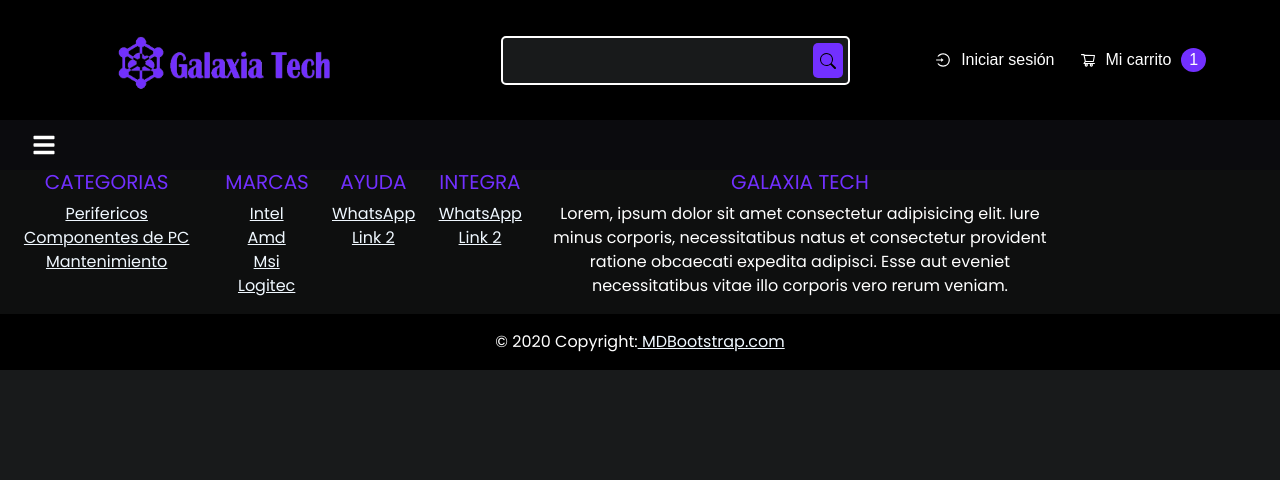
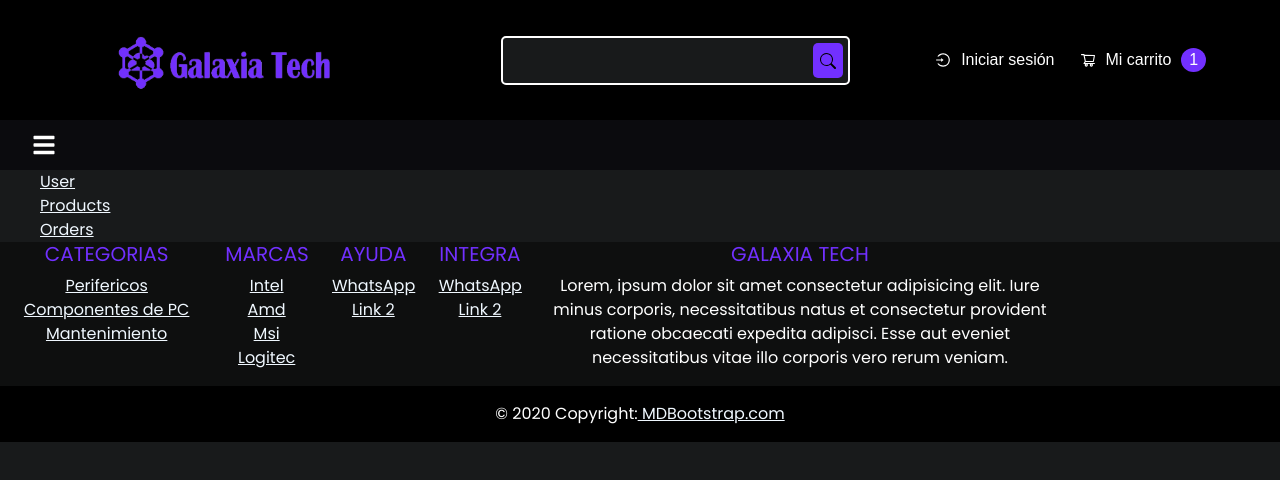
Before and after one commit to Erick140297/PF-FRONT-THE-REVENGE, a React (Vite) app: page /dashboard in a window 1280 px wide. Shown: the top 480 px of the page. Built offline with nearby package versions, Linux system fonts and the light colour scheme.

Commit message:
dashboard

```diff
--- a/src/App.jsx
+++ b/src/App.jsx
@@ -11,6 +11,10 @@ import React, { useState, useEffect } from "react";
 import RingLoader from "react-spinners/RingLoader";
 import Cart from "./Components/Cart/Cart";
 import Detail from "./Components/Detail/Detail";
+import DashBoard from "./Components/DashBoard/DashBoard"
+import User from "./Components/DashBoard/User/User"
+import Product from "./Components/DashBoard/Products/Products"
+
 
 function App() {
   return (
@@ -26,6 +30,10 @@ function App() {
           <Route exact path="/profile" component={Profile} />
           <Route exact path="/cart" component={Cart} />
           <Route exact path="/detail/:id" component={Detail} />
+          <Route exact path="/dashboard" component={DashBoard} />
+          <Route exact path="/admin/user" component={User} />
+          <Route exact path="/admin/products" component={Product} />
+
         </div>
         <Footer />
       </div>
--- /dev/null
+++ b/src/Components/DashBoard/DashBoard.jsx
@@ -0,0 +1,20 @@
+import React from "react";
+import { Link } from "react-router-dom";
+
+const DashBoard = () => {
+  return (
+    <div>
+      <div>
+        <Link to="/admin/user">User</Link>
+      </div>
+      <div>
+        <Link to="/admin/products">Products</Link>
+      </div>
+      <div>
+        <Link to="/admin/orders">Orders</Link>
+      </div>
+    </div>
+  );
+};
+
+export default DashBoard;
--- /dev/null
+++ b/src/Components/DashBoard/Products/Products.jsx
@@ -0,0 +1,18 @@
+import React from 'react'
+import { Link } from "react-router-dom";
+
+const Products = () => {
+  return (
+    <div>
+    <Link to= "/dashboard">Dashboard</Link>
+    <div>Products</div>
+    <div>Products</div>
+    <div>Products</div>
+    <div>Products</div>
+    <div>Products</div>
+    <div>Products</div>
+    </div>
+  )
+}
+
+export default Products
--- /dev/null
+++ b/src/Components/DashBoard/User/User.jsx
@@ -0,0 +1,18 @@
+import React from 'react'
+import { Link } from "react-router-dom";
+
+const User = () => {
+  return (
+    <div>
+    <Link to= "/dashboard">Dashboard</Link>
+    <div>User</div>
+    <div>User</div>
+    <div>User</div>
+    <div>User</div>
+    <div>User</div>
+    <div>User</div>
+    </div>
+  )
+}
+
+export default User
```
